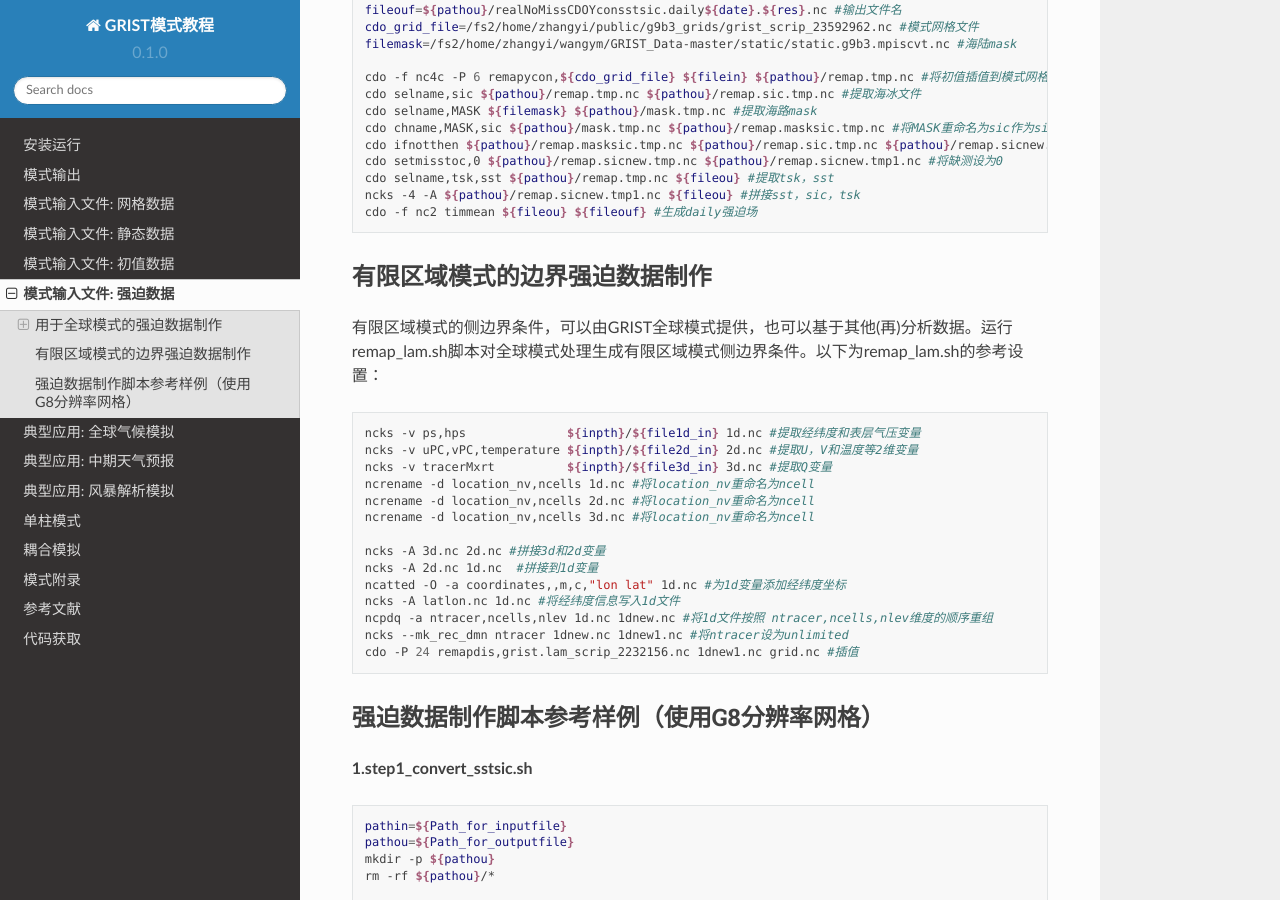
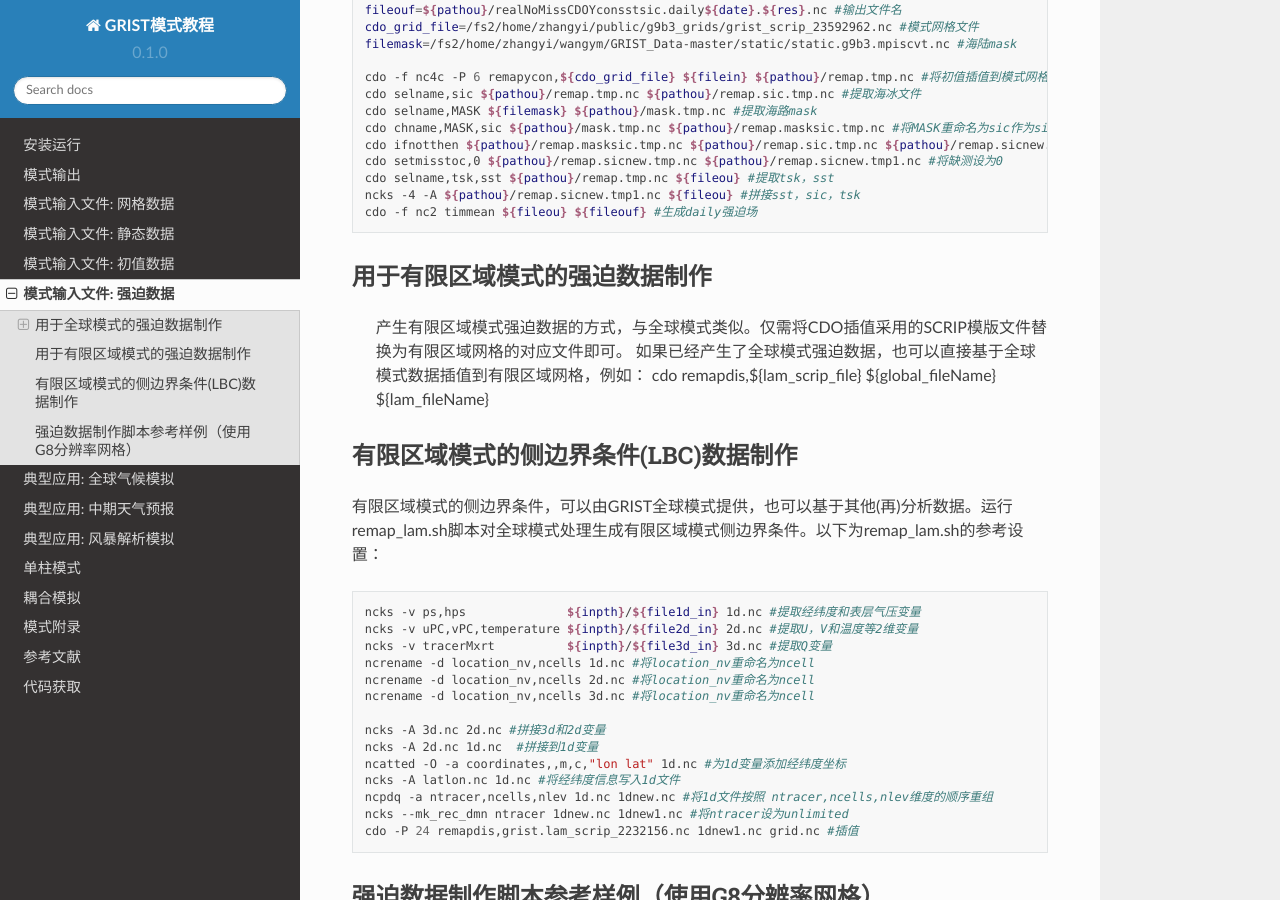
Before and after one commit to GRIST-Dev/GRIST_Tutorial, a Sphinx documentation site: the page built from docs/source/forcing.rst, in a window 1280 px wide and 900 px high, scrolled down 2401 px. Built offline with Sphinx 7.4.7 and the Read the Docs theme 2.0.0, drawn with Linux system fonts in a browser that asks for light colours; some of the changed text lies outside the part shown.

Commit message:
update-lam-desc

```diff
--- a/docs/source/forcing.rst
+++ b/docs/source/forcing.rst
@@ -109,7 +109,14 @@
   ncks -4 -A ${pathou}/remap.sicnew.tmp1.nc ${fileou} #拼接sst，sic，tsk
   cdo -f nc2 timmean ${fileou} ${fileouf} #生成daily强迫场
 
-有限区域模式的边界强迫数据制作
+用于有限区域模式的强迫数据制作
+----------------
+  产生有限区域模式强迫数据的方式，与全球模式类似。仅需将CDO插值采用的SCRIP模版文件替换为有限区域网格的对应文件即可。
+  如果已经产生了全球模式强迫数据，也可以直接基于全球模式数据插值到有限区域网格，例如：
+  cdo remapdis,${lam_scrip_file} ${global_fileName} ${lam_fileName}
+
+
+有限区域模式的侧边界条件(LBC)数据制作
 ----------------
 有限区域模式的侧边界条件，可以由GRIST全球模式提供，也可以基于其他(再)分析数据。运行remap_lam.sh脚本对全球模式处理生成有限区域模式侧边界条件。以下为remap_lam.sh的参考设置：
 
@@ -280,7 +287,7 @@
   fi
   done
 
-  **4.remap_lam.sh**
+**4.remap_lam.sh**
 
 .. code-block:: bash
 
--- a/docs/source/initial.rst
+++ b/docs/source/initial.rst
@@ -92,6 +92,12 @@
   initialAtmVFilePath    = ${Path_for_AtmVFile} #单独读取V
   initialAtmTFilePath    = ${Path_for_AtmTFile} #单独读取T
   initialAtmQFilePath    = ${Path_for_AtmQFile} #单独读取Q
+
+用于有限区域模式的初值数据制作
+----------------
+  产生有限区域模式初值数据的方式，与全球模式类似。仅需将CDO插值采用的SCRIP模版文件替换为有限区域网格的对应文件即可。
+  如果已经产生了全球模式初值数据，也可以直接基于全球模式数据插值到有限区域网格，例如：
+  cdo remapdis,${lam_scrip_file} ${global_fileName} ${lam_fileName}
 
 初值制作脚本参考样例（使用G8分辨率网格）
 ----------------
```
